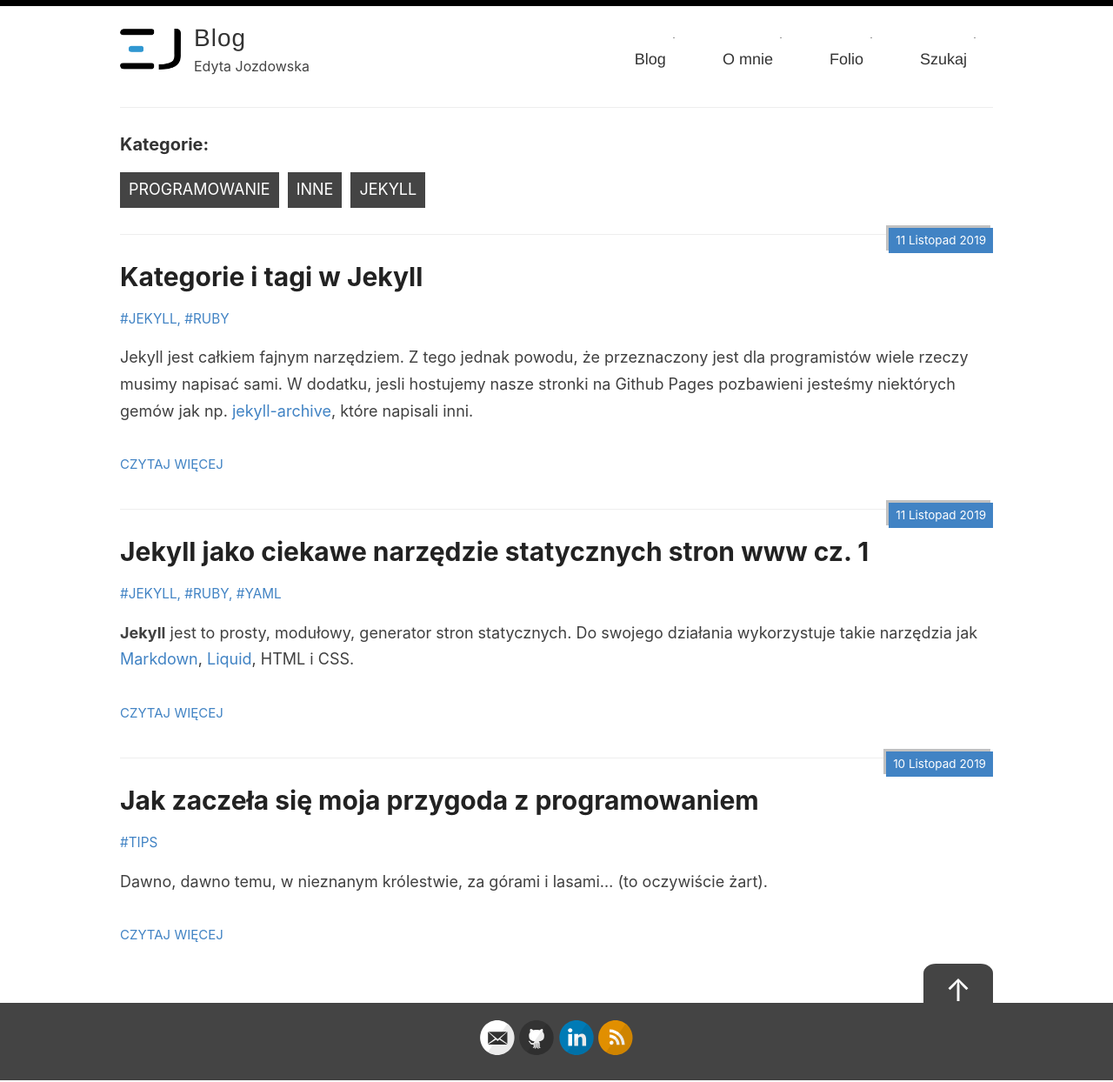
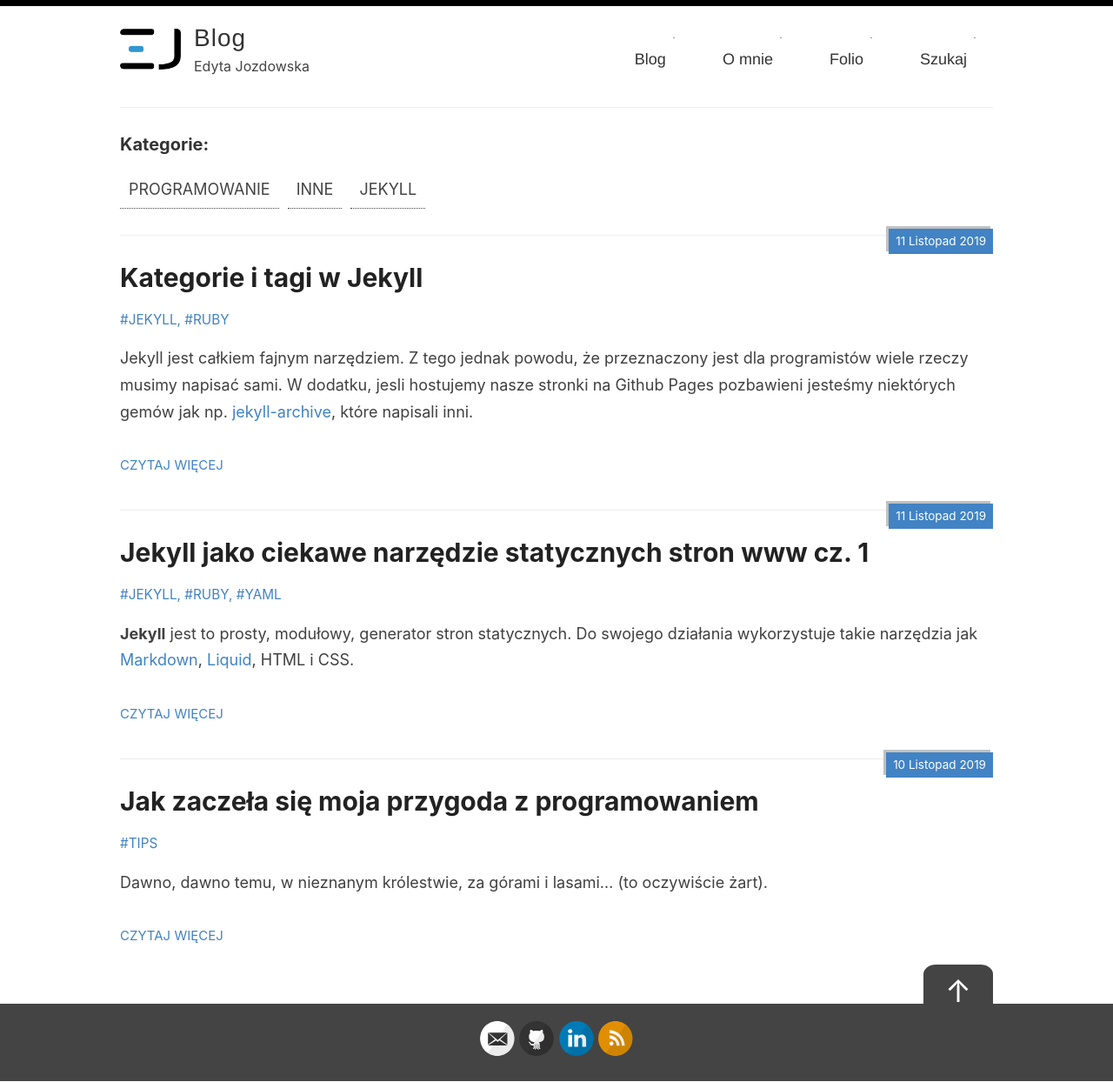
Before and after one commit to xyz-09/blog, a Jekyll site: the page built from index.html, in a window 1280 px wide. Shown: the whole page at 87% size. Built offline with Jekyll 4.4.1, drawn with Linux system fonts in a browser that asks for light colours; the list of posts is cut into pages by our own code.

Commit message:
kategorie i tagi

```diff
--- a/assets/style.css
+++ b/assets/style.css
@@ -779,9 +779,9 @@ body:after {
 
 .category li a {
   margin-right: 10px;
-  background: #444;
+  border-bottom: 1px dotted #444;
   padding: 5px 10px;
-  color: #fff;
+  color: #444;
   -webkit-transition: background .2s linear, color .55s ease-in-out;
   transition: background .2s linear, color .55s ease-in-out;
   text-transform: uppercase;
--- a/assets/style.scss
+++ b/assets/style.scss
@@ -701,9 +701,9 @@ body:after {
 
     a {
       margin-right: 10px;
-      background: $gray;
+      border-bottom:1px dotted $gray;
       padding: 5px 10px;
-      color: $white;
+      color: $gray;
       transition: background .2s linear, color .55s ease-in-out;
       text-transform: uppercase;
 
```
Also changed, not shown: 1 other file.
